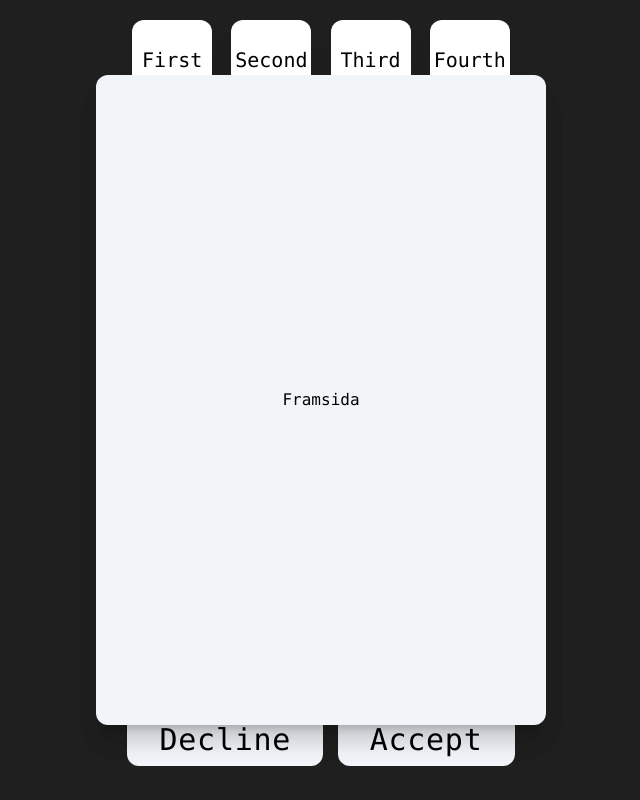
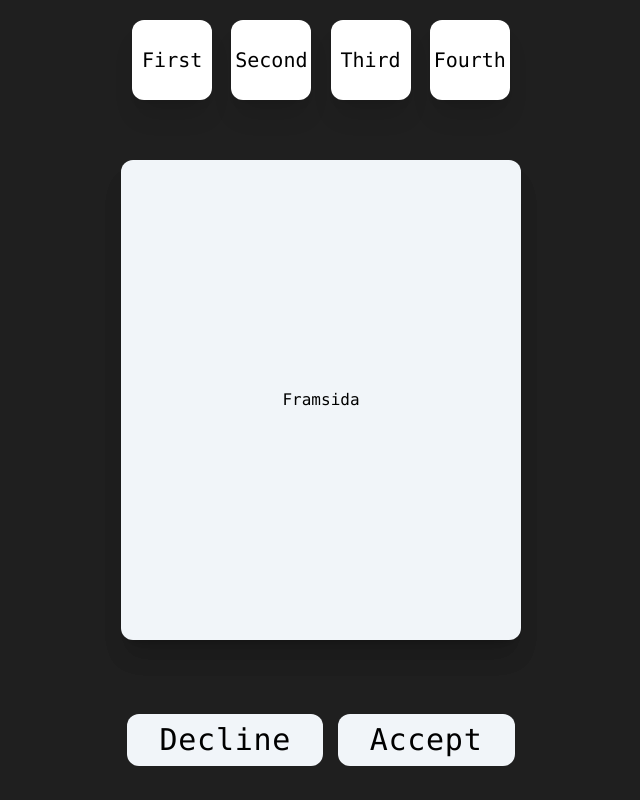
Before and after one commit to daancs/AppStoreEthics, a Next.js app: page /game in a window 1280 px wide. Shown: the whole page, without its empty margins (319-959 px from the left). Built offline with nearby package versions, Linux system fonts and the light colour scheme.

Commit message:
small fixes

```diff
--- a/src/components/Flashcard.tsx
+++ b/src/components/Flashcard.tsx
@@ -18,7 +18,7 @@ export default function Flashcard() {
     }
 
     return (
-            <div className='h-[650px] w-[450px] [perspective:1000px] hover:cursor-pointer transition-all ease-in-out duration-500 hover:scale-105'>
+            <div className='h-[60vh] w-[25vw] min-h-[60vh] min-w-[400px] [perspective:1000px] hover:cursor-pointer transition-all ease-in-out duration-500 hover:scale-105'>
                 <div className={`relative h-full w-full rounded-xl shadow-xl transition-all duration-500 [transform-style:preserve-3d] ${flip ? '[transform:rotateY(180deg)]' : ''}`} onClick={() => handleOnClick()}>
                     <div className='absolute inset-0 h-full w-full rounded-xl shadow-xl bg-slate-100 px-12 text-center text-black'>
                         <div className='flex min-h-full rounded-xl  flex-col items-center justify-center'>
--- a/src/components/GamePageSkeleton.tsx
+++ b/src/components/GamePageSkeleton.tsx
@@ -23,8 +23,8 @@ export default function GamePageSkeleton( props: GamePageSkeletonProps) {
 
   return (
     <>
-        <div className={`grid grid-cols-3 grid-rows-6 place-items-center gap-4 w-screen h-screen justify-center bg-cover bg-center bg-primary-bg ${roboto.variable}`}>
-            <div className={`flex col-start-2 col-end-2 row-start-1 row-end-1 justify-evenly items-center w-full h-full font-mono`}>
+        <div className={`grid grid-cols-3 grid-rows-6 place-items-center gap-4 w-screen h-screen justify-center bg-cover bg-center bg-primary-bg ${roboto.variable} overflow-hidden`}>
+            <div className={`flex col-start-2 col-end-3 row-start-1 row-end-1 justify-evenly items-center w-full h-full min-w-[400px] font-mono`}>
                 <GameIcon iconName={props.firstIcon}/>
                 <GameIcon iconName={props.secondIcon}/>
                 <GameIcon iconName={props.thirdIcon}/>
@@ -33,7 +33,7 @@ export default function GamePageSkeleton( props: GamePageSkeletonProps) {
             <div className={`flex justify-center items-center col-start-2 col-end-2 row-start-2 row-end-6 font-mono`}>
                 <Flashcard/>
             </div>
-            <div className='flex col-start-2 col-end-2 row-start-6 row-end-6 w-full h-full justify-evenly items-center font-mono'>
+            <div className='flex col-start-2 col-end-2 row-start-6 row-end-6 justify-evenly items-center w-full h-full font-mono min-w-[400px]'>
                 <Button childeren="Decline" link='game'/>
                 <Button childeren="Accept" link='game'/>
             </div>
--- a/src/pages/_document.tsx
+++ b/src/pages/_document.tsx
@@ -3,7 +3,11 @@ import { Html, Head, Main, NextScript } from 'next/document'
 export default function Document() {
   return (
     <Html lang="en">
-      <Head />
+      <Head>
+        <title>App Store Ethics: The Game</title>
+        <meta name="description" content="Generated by create next app" />
+        <meta name="viewport" content="width=device-width, initial-scale=1" />
+      </Head>
       <body>
         <Main />
         <NextScript />
--- a/src/pages/game.tsx
+++ b/src/pages/game.tsx
@@ -13,11 +13,6 @@ const Game: NextPage = () => {
 
   return (
     <>
-        <Head>
-            <title>App Store Ethics: The Game</title>
-            <meta name="description" content="Generated by create next app" />
-            <meta name="viewport" content="width=device-width, initial-scale=1" />
-        </Head>
         <GamePageSkeleton firstIcon={'First'} secondIcon={'Second'} thirdIcon={'Third'} fourthIcon={'Fourth'}/>
     </>
   );
```
